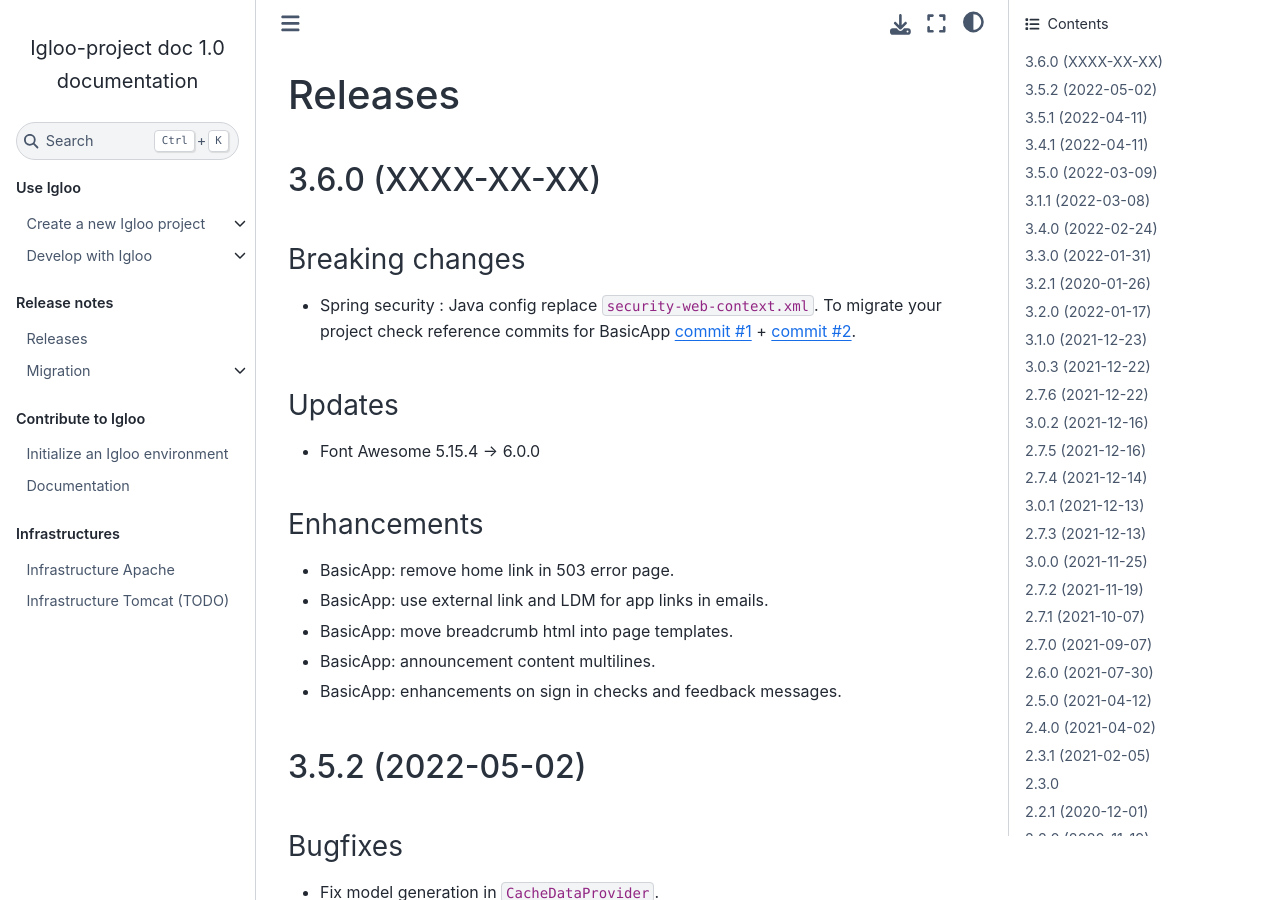
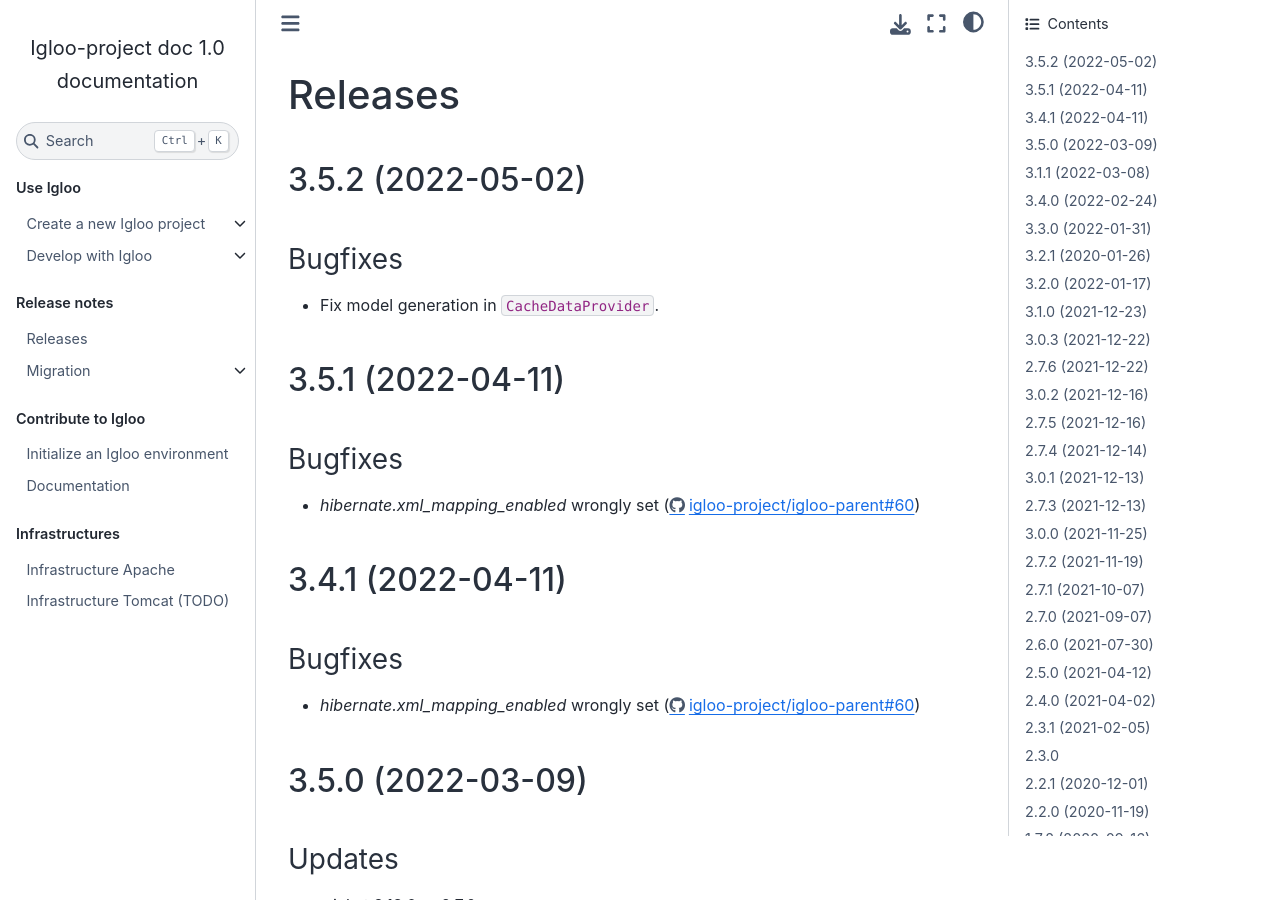
Before and after one commit to igloo-project/igloo-doc, a Sphinx documentation site: the page built from source/release-notes/releases.rst, in a window 1280 px wide and 900 px high. Built offline with Sphinx 7.4.7 and the Sphinx Book theme 1.1.4, drawn with Linux system fonts in a browser that asks for light colours.

Commit message:
release notes 4.1.0

```diff
--- a/source/release-notes/releases.rst
+++ b/source/release-notes/releases.rst
@@ -1,31 +1,6 @@
 ########
 Releases
 ########
-
-.. _v3.6.0:
-
-3.6.0 (XXXX-XX-XX)
-##################
-
-Breaking changes
-****************
-
-* Spring security : Java config replace ``security-web-context.xml``.  To migrate
-  your project check reference commits for BasicApp `commit #1 <https://github.com/igloo-project/igloo-parent/commit/b6ace4c0e6506e37d500d98aa027bf456fea18ce>`_ + `commit #2 <https://github.com/igloo-project/igloo-parent/commit/d6a564fd7eb59005ec8b3349bf627704dab88bc6>`_.
-
-Updates
-*******
-
-* Font Awesome 5.15.4 -> 6.0.0
-
-Enhancements
-************
-
-* BasicApp: remove home link in 503 error page.
-* BasicApp: use external link and LDM for app links in emails.
-* BasicApp: move breadcrumb html into page templates.
-* BasicApp: announcement content multilines.
-* BasicApp: enhancements on sign in checks and feedback messages.
 
 .. _v3.5.2:
 
```
Also changed, not shown: source/release-notes/releases-4.x.md (+1 -0 lines).
